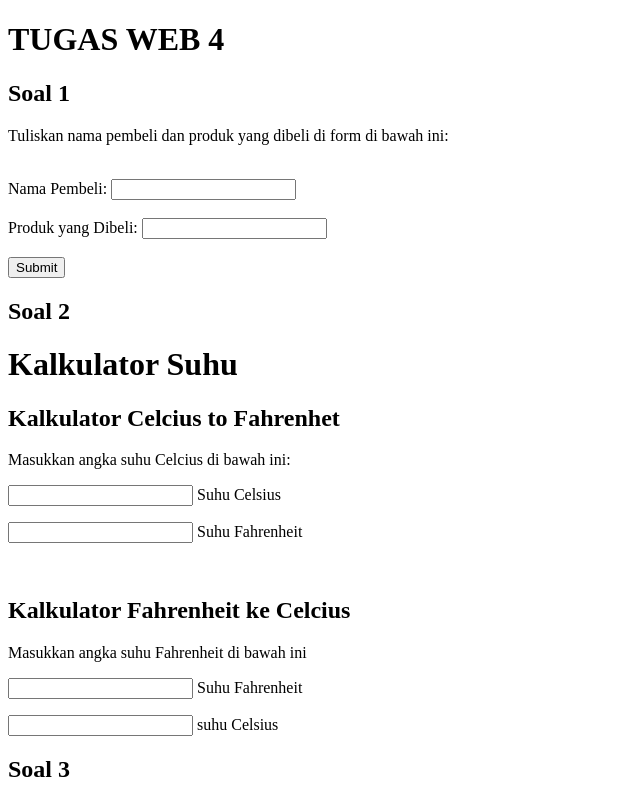
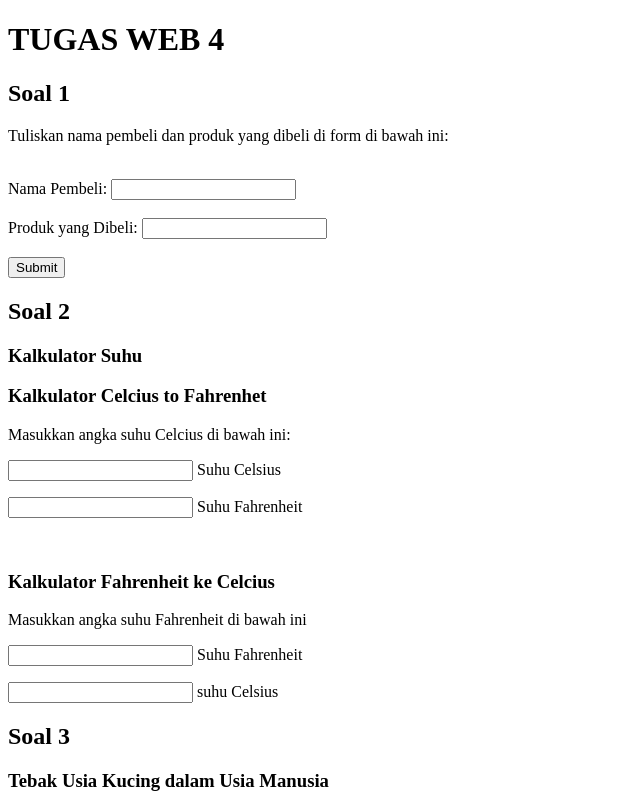
Before and after one commit to molzania/tugas4, a plain HTML site: page index.html in a window 1280 px wide. Shown: the top 800 px of the page, without its empty margins (0-640 px from the left). Drawn offline with Linux system fonts and the light colour scheme.

Commit message:
commit on 'main'

```diff
--- a/index.html
+++ b/index.html
@@ -27,8 +27,8 @@
 </body>
 </html>
     <h2>Soal 2</h2>
-    <h1>Kalkulator Suhu</h1>
-<h2>Kalkulator Celcius to Fahrenhet</h2>
+    <h3>Kalkulator Suhu</h3>
+<h3>Kalkulator Celcius to Fahrenhet</h3>
 
 <p>Masukkan angka suhu Celcius di bawah ini: </p>
 
@@ -36,7 +36,7 @@
 
 <p><input id="f" onkeyup="convert('F')"> Suhu Fahrenheit</p>
 <br>
-<h2>Kalkulator Fahrenheit ke Celcius</h2>
+<h3>Kalkulator Fahrenheit ke Celcius</h3>
 
 <p>Masukkan angka suhu Fahrenheit di bawah ini</p>
 
```
